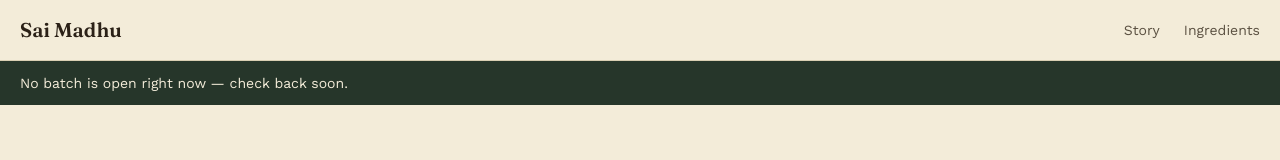
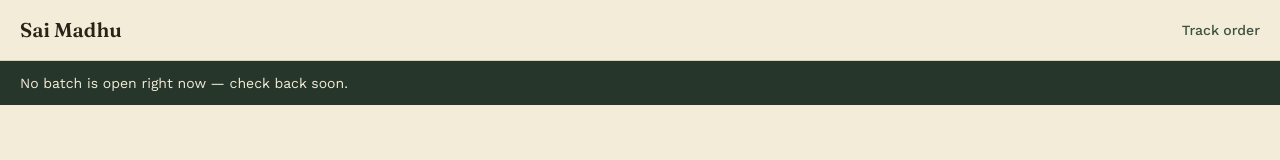
Before and after one commit to Frontend-Dev-Sparkle/sai-madhu, a Next.js app: page / in a window 1280 px wide. Shown: the top 160 px of the page. Built offline with nearby package versions, Linux system fonts and the light colour scheme; no server answers; the database is empty.

Commit message:
fix: remove arrows from number type input field and add track order nav on the header

```diff
--- a/src/app/globals.css
+++ b/src/app/globals.css
@@ -22,3 +22,15 @@
     @apply bg-paper text-ink font-body;
   }
 }
+
+/* Chrome, Safari, Edge, Opera */
+input::-webkit-outer-spin-button,
+input::-webkit-inner-spin-button {
+  -webkit-appearance: none;
+  margin: 0;
+}
+
+/* Firefox */
+input[type="number"] {
+  -moz-appearance: textfield;
+}
--- a/src/components/header.tsx
+++ b/src/components/header.tsx
@@ -7,21 +7,22 @@ export default function Header() {
 
       {/* Desktop nav */}
       <nav className="flex items-center gap-6 font-body text-sm text-ink-soft">
-        <a href="#story" className="hover:text-ink transition-colors">
+        {/* <a href="#story" className="hover:text-ink transition-colors">
           Story
         </a>
         <a href="#ingredients" className="hover:text-ink transition-colors">
           Ingredients
-        </a>
+        </a> */}
         {/* <a href="#order" className="hover:text-ink transition-colors">
           Order
         </a>
+        */}
         <a
-          href="/track"
+          href="/find"
           className="text-forest font-medium hover:text-forest-deep transition-colors"
         >
-          Track your order
-        </a> */}
+          Track order
+        </a>
       </nav>
 
       {/* Mobile: just the track link, everything else lives on the page itself */}
```
